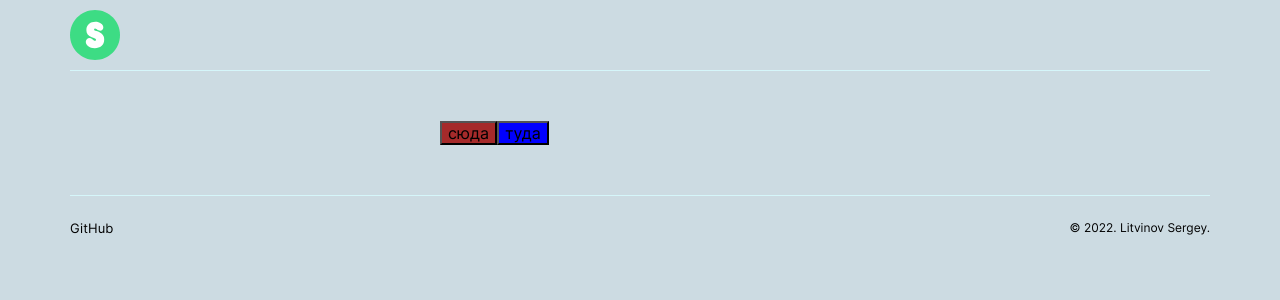
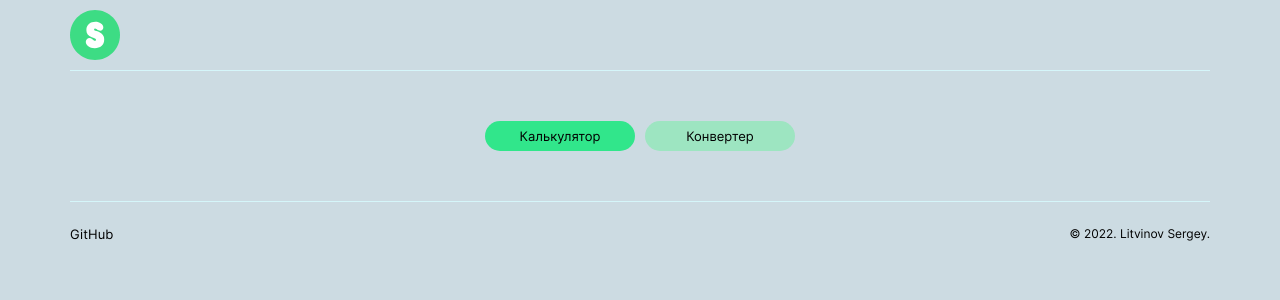
Before and after one commit to litvinovsl/trial-and-error-ts, a React (Create React App) app: page /calculator in a window 1280 px wide. Shown: the top 300 px of the page. Built offline with nearby package versions, Linux system fonts and the light colour scheme.

Commit message:
button style done

```diff
--- a/src/Components/CALCULATOR/Navigation/Navigation.css
+++ b/src/Components/CALCULATOR/Navigation/Navigation.css
@@ -1,8 +1,31 @@
+.navigation{
+    display: flex;
+    flex-direction: row;
+    justify-content: center;
+}
+
+.navigation__conteiner{
+    display: flex;
+    gap: 10px;
+}
+
 .navigation__button{
- background-color: blue;
+    border: none;
+    border-radius: 15px;
+    width: 150px;
+    height: 30px;
+    font-size: 13px;
+    background-color: rgb(157, 229, 193);
+}
+
+.navigation__button-inactive{
+    transition: background-color .3s ease-in-out;
+    cursor: pointer;
+}
+.navigation__button-inactive:hover{
+    background-color: rgb(49, 230, 139);;
 }
 
 .navigation__button-action{
-    background-color: brown;
-
+    background-color: rgb(49, 230, 139);
 }
--- a/src/Components/CALCULATOR/Navigation/Navigation.tsx
+++ b/src/Components/CALCULATOR/Navigation/Navigation.tsx
@@ -20,11 +20,11 @@ function Navigation({onClickSuda, onClickTyda, isCalculation, isConverter} : Nav
     <div className="navigation">
         <div className='navigation__conteiner'>
             <button
-            className={`${isCalculation ? 'navigation__button-action' : 'navigation__button'}`}
-            onClick={onClickSuda}>сюда</button>
+            className={`${isCalculation ? 'navigation__button navigation__button-action' : 'navigation__button navigation__button-inactive'}`}
+            onClick={onClickSuda}>Калькулятор</button>
             <button
-            className={`${isConverter ? 'navigation__button-action' : 'navigation__button'}`}
-            onClick={onClickTyda}>туда</button>
+            className={`${isConverter ? 'navigation__button navigation__button-action' : 'navigation__button navigation__button-inactive'}`}
+            onClick={onClickTyda}>Конвертер</button>
         </div>
     </div>
   );
```
